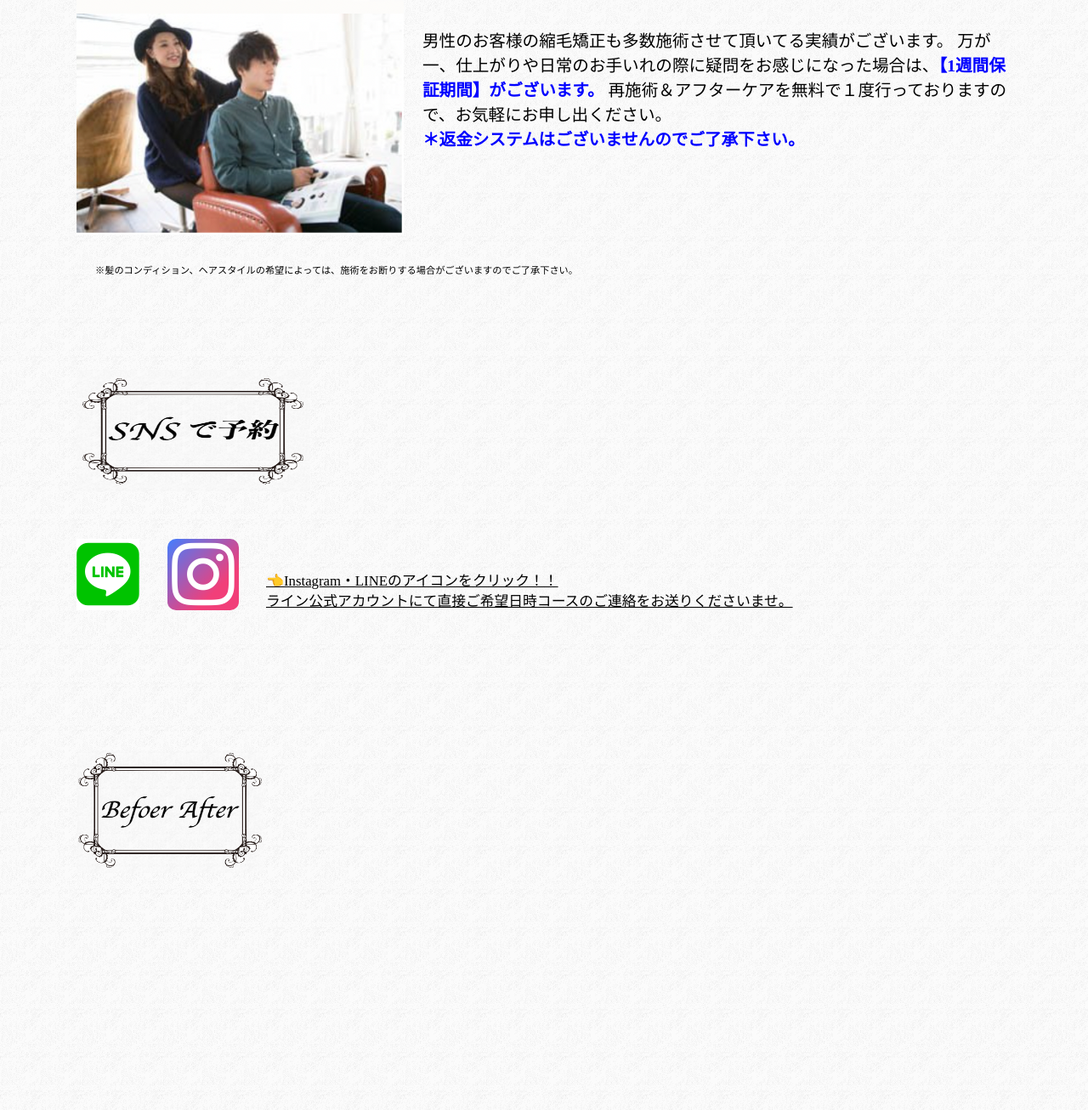
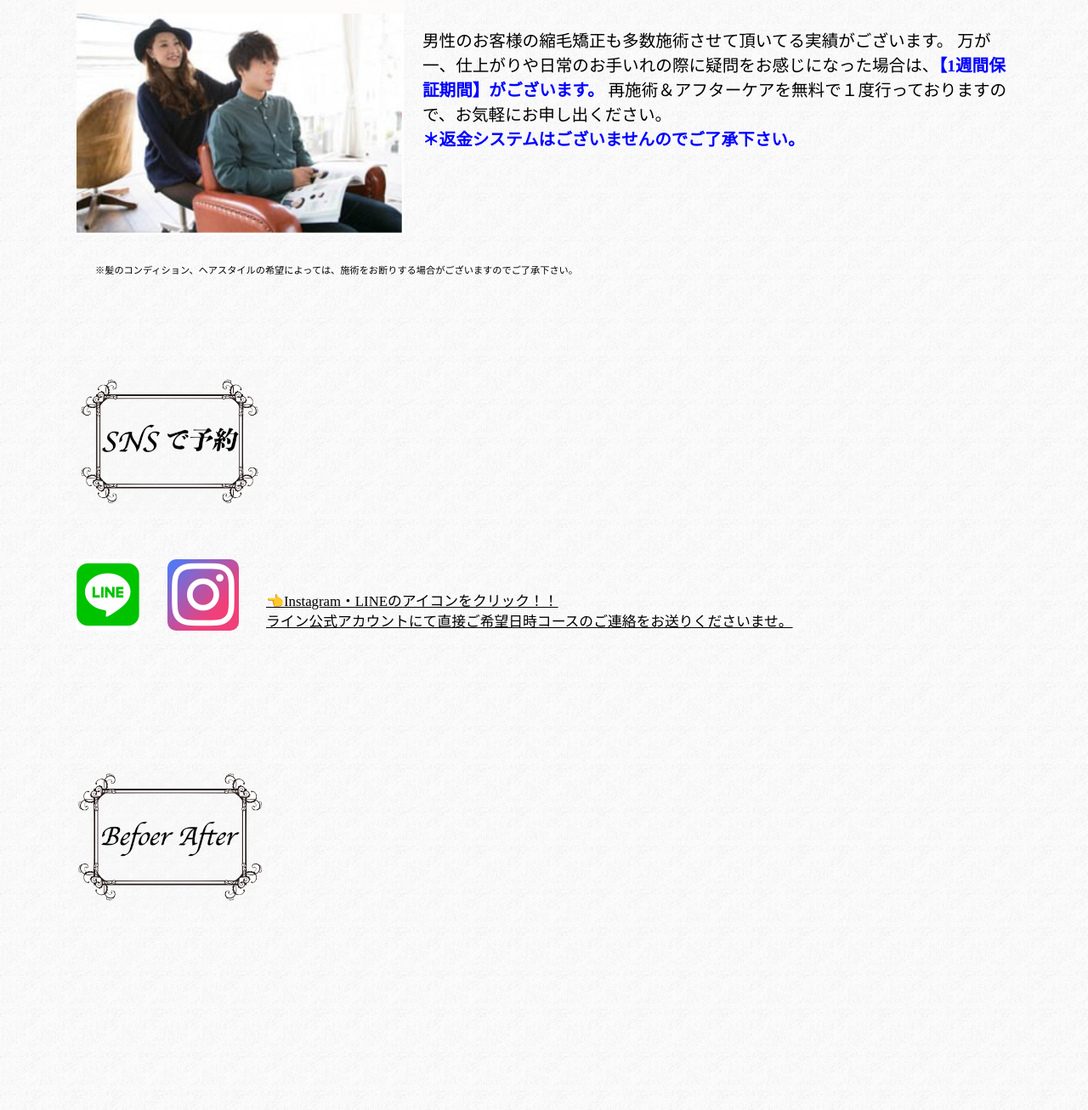
Before and after one commit to manabu-creater/yamaki-hair, a PHP site: page / in a window 1280 px wide. Shown: the part 2084-3390 px from the top of the page at 85% size. Run offline with PHP 8.4, Linux system fonts and the light colour scheme.

Commit message:
各表題画像サイズ変更

```diff
--- a/index.css
+++ b/index.css
@@ -158,7 +158,6 @@ header {
 
 .ba-img {
   width: 20%;
-  height: 18%;
   margin-top: 5%;
   margin-bottom: 30%;
 }
@@ -185,8 +184,7 @@ header {
 }
 
 .reserve-img {
-  width: 25%;
-  height: 18%;
+  width: 20%;
   margin-bottom: 3%;
 }
 
```
